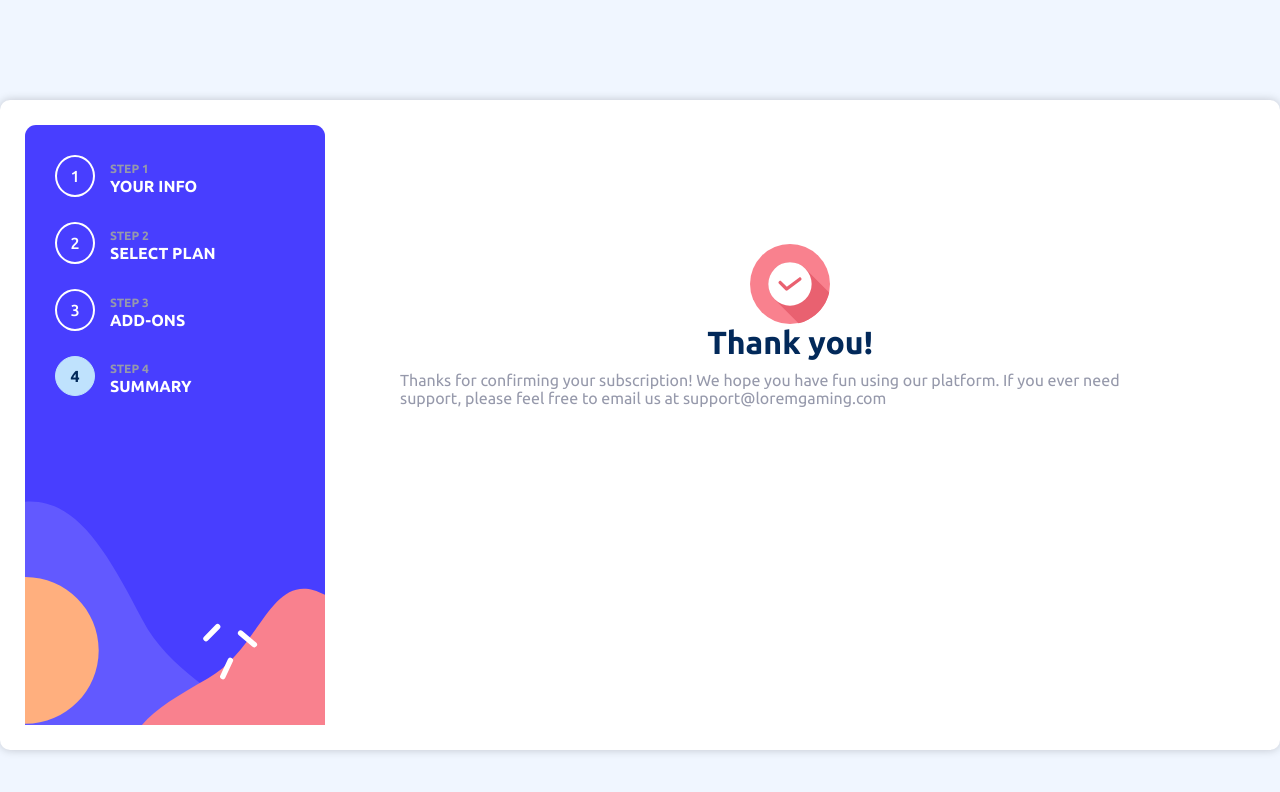
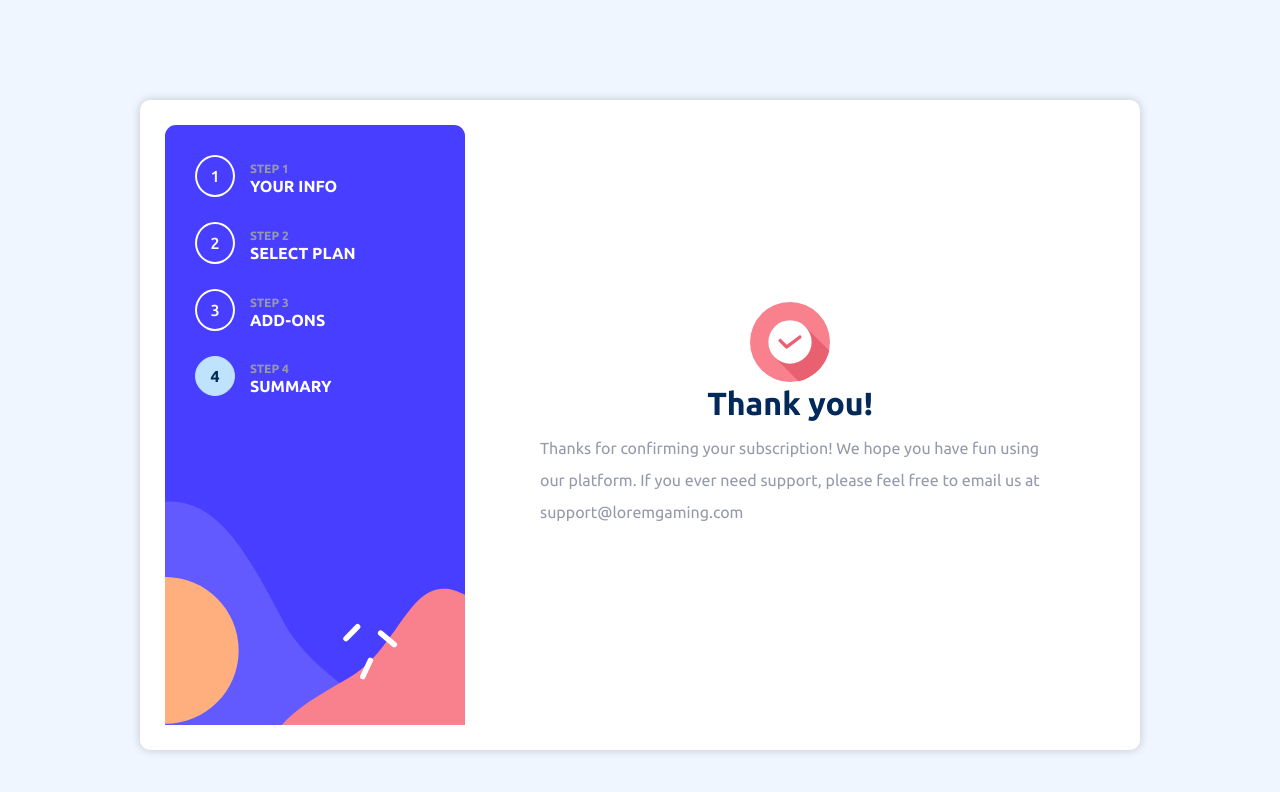
Before and after one commit to JesusVS760/Multi-Step, a React (Vite) app: page /Submitted in a window 1280 px wide. Shown: the top 792 px of the page. Built offline with nearby package versions, Linux system fonts and the light colour scheme.

Commit message:
Submitted

```diff
--- a/src/Pages/Submitted.css
+++ b/src/Pages/Submitted.css
@@ -4,4 +4,11 @@
   justify-content: center;
 }
 .submitted-content {
+  margin-bottom: 20px;
 }
+.submitted-content p {
+  line-height: 2;
+}
+.submitted-paragraph {
+  max-width: 500px;
+}
--- a/src/Pages/Submitted.jsx
+++ b/src/Pages/Submitted.jsx
@@ -10,8 +10,13 @@ const Submitted = () => {
         <Steps page={4} />
       </div>
       <div className="submitted-content">
+        <div>
           <img src={check} alt="checkmark" />
+        </div>
+        <div>
           <h1>Thank you!</h1>
+        </div>
+        <div className="submitted-paragraph">
           <p>
             Thanks for confirming your subscription! We hope you have fun using
             our platform. If you ever need support, please feel free to email us
@@ -19,6 +24,7 @@ const Submitted = () => {
           </p>
         </div>
       </div>
+    </div>
   );
 };
 
```
Lines whose indentation alone changed are shown as unchanged.
